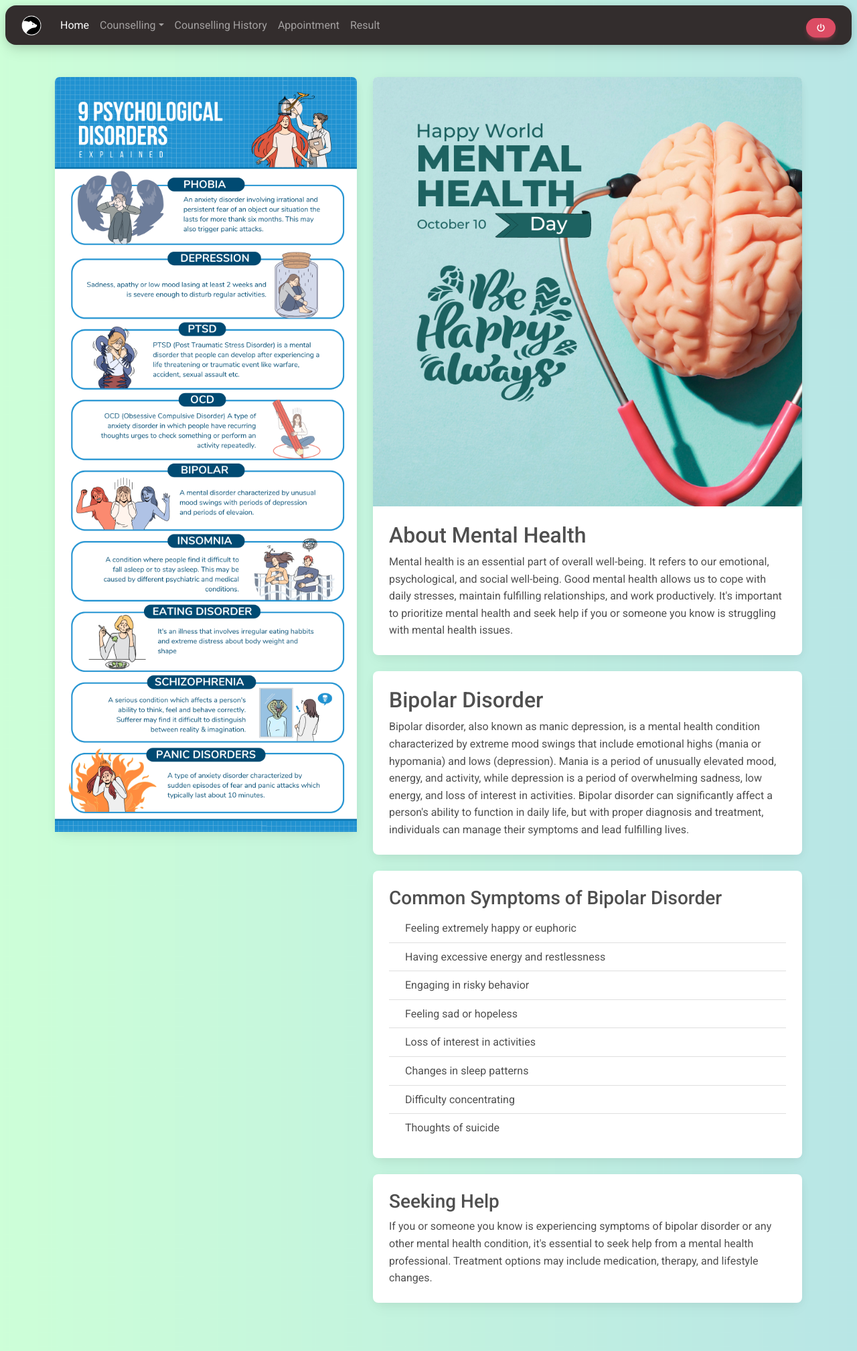
After one commit to Nuq00/Bipolar, a PHP site: page /awareness.php in a window 1280 px wide. The commit adds this page. Shown: the whole page at 67% size. Run offline with PHP 8.4, Linux system fonts and the light colour scheme; the visitor is signed in with stand-in values (Sample User, id 1); data that the repository does not hold is empty; some libraries are stand-ins or nearby versions; some web fonts are replaced.

Commit message:
Adjust and add new file

```diff
--- /dev/null
+++ b/awareness.php
@@ -0,0 +1,102 @@
+<?php include 'db3.php'; ?>
+<?php include 'session.php'; ?>
+
+<!DOCTYPE html>
+<html lang="en">
+
+<head>
+    <?php include 'head.php'; ?>
+    <style>
+        /* Keyframes for fade-in animation */
+        @keyframes fadeIn {
+            0% {
+                opacity: 0;
+                transform: translateY(20px);
+            }
+
+            100% {
+                opacity: 1;
+                transform: translateY(0);
+            }
+        }
+
+        /* Apply animation to cards */
+        .card {
+            animation: fadeIn 0.5s ease-in-out;
+        }
+    </style>
+</head>
+
+<body>
+    <?php include 'navbar.php'; ?>
+
+    <div class="container my-5">
+        <div class="row">
+            <!-- First Column (1:3 ratio) -->
+            <div class="col-md-5">
+                <div class="card mb-4">
+                    <!-- Image placed on top of the header -->
+                    <img src="img/info.png" alt="Mental Health Infographics" class="card-img-top">
+                </div>
+            </div>
+
+            <!-- Second Column (1:3 ratio) -->
+            <div class="col-md-7">
+                <div class="card mb-4">
+                    <img src="img/mental2.png" alt="Mental Health Infographics" class="card-img-top">
+
+                    <div class="card-body">
+                        <h2 class="card-title">About Mental Health</h2>
+                        <p class="card-text">
+                            Mental health is an essential part of overall well-being. It refers to our emotional, psychological, and social well-being.
+                            Good mental health allows us to cope with daily stresses, maintain fulfilling relationships, and work productively.
+                            It's important to prioritize mental health and seek help if you or someone you know is struggling with mental health issues.
+                        </p>
+                    </div>
+                </div>
+
+                <div class="card mb-4">
+                    <div class="card-body">
+                        <h2 class="card-title">Bipolar Disorder</h2>
+                        <p class="card-text">
+                            Bipolar disorder, also known as manic depression, is a mental health condition characterized by extreme mood swings that include emotional highs (mania or hypomania) and lows (depression).
+                            Mania is a period of unusually elevated mood, energy, and activity, while depression is a period of overwhelming sadness, low energy, and loss of interest in activities.
+                            Bipolar disorder can significantly affect a person's ability to function in daily life, but with proper diagnosis and treatment, individuals can manage their symptoms and lead fulfilling lives.
+                        </p>
+                    </div>
+                </div>
+
+                <div class="card mb-4">
+                    <div class="card-body">
+                        <h3 class="card-title">Common Symptoms of Bipolar Disorder</h3>
+                        <ul class="list-group list-group-flush">
+                            <li class="list-group-item">Feeling extremely happy or euphoric</li>
+                            <li class="list-group-item">Having excessive energy and restlessness</li>
+                            <li class="list-group-item">Engaging in risky behavior</li>
+                            <li class="list-group-item">Feeling sad or hopeless</li>
+                            <li class="list-group-item">Loss of interest in activities</li>
+                            <li class="list-group-item">Changes in sleep patterns</li>
+                            <li class="list-group-item">Difficulty concentrating</li>
+                            <li class="list-group-item">Thoughts of suicide</li>
+                        </ul>
+                    </div>
+                </div>
+
+                <div class="card mb-4">
+                    <div class="card-body">
+                        <h3 class="card-title">Seeking Help</h3>
+                        <p class="card-text">
+                            If you or someone you know is experiencing symptoms of bipolar disorder or any other mental health condition, it's essential to seek help from a mental health professional.
+                            Treatment options may include medication, therapy, and lifestyle changes.
+                        </p>
+                    </div>
+                </div>
+            </div>
+        </div>
+    </div>
+
+    <?php include 'script.php'; ?>
+
+</body>
+
+</html>
--- a/db3.php
+++ b/db3.php
@@ -3,7 +3,7 @@
 $servername = "localhost";
 $username = "root";
 $password = "";
-$dbname = "bipolar";
+$dbname = "bipolar2";
 
 $conn = new PDO("mysql:host=$servername;dbname=$dbname", $username, $password);
 $conn->setAttribute(PDO::ATTR_ERRMODE, PDO::ERRMODE_EXCEPTION);
--- a/navbar.php
+++ b/navbar.php
@@ -1,3 +1,5 @@
+
+
 <nav class="navbar navbar-expand-lg navbar-dark bg-dark m-2 rounded-7 shadow-4-strong ">
     <div class="container-fluid px-4">
         <a class="navbar-brand" href="#">
@@ -13,9 +15,7 @@
                     <li class="nav-item">
                         <a class="nav-link dropdown-toggle" href="#" id="counselling" data-mdb-toggle="dropdown" aria-expanded="false">Counselling</a>
                         <ul class="dropdown-menu" aria-labelledby="counselling">
-                            <li><a class="dropdown-item" href="#">Counsellors</a></li>
-                            <li><a class="dropdown-item" href="#">Staffs</a></li>
-                            <li><a class="dropdown-item" href="#">Metntal Health Awareness</a></li>
+                            <li><a class="dropdown-item" href="awareness.php">Metntal Health Awareness</a></li>
                         </ul>
                     </li>
                 </div>
@@ -29,7 +29,7 @@
                                 <li>
                                     <hr class="dropdown-divider" />
                                 </li>
-                                <li><button class="dropdown-item" type="button">Feedback Form</button></li>
+                                <li><a class="dropdown-item" href="https://docs.google.com/forms/d/e/1FAIpQLSdQXQnaqWFTuwf8cAo1eULAcJfdO5NMAgtD3WvbRMk-7hrtOw/viewform">Feedback Form</a></li>
                             </ul>
                         </li>
                     </div>
@@ -125,7 +125,7 @@
                                                 if (day === 0 || day === 6) {
                                                     input.setCustomValidity('Please choose a weekday');
                                                 } else if (selectedDate < minSelectableDate) {
-                                                    input.setCustomValidity('Please choose a date after ' + minSelectableDate.toLocaleDateString() +' which a week from now.');
+                                                    input.setCustomValidity('Please choose a date after ' + minSelectableDate.toLocaleDateString() + ' which a week from now.');
                                                 } else {
                                                     input.setCustomValidity('');
                                                 }
```
Also changed, not shown: history.php (+7 -2 lines), staff.php (+6 -3 lines), img/info.png (added), img/mental.png (added), img/mental2.png (added).
